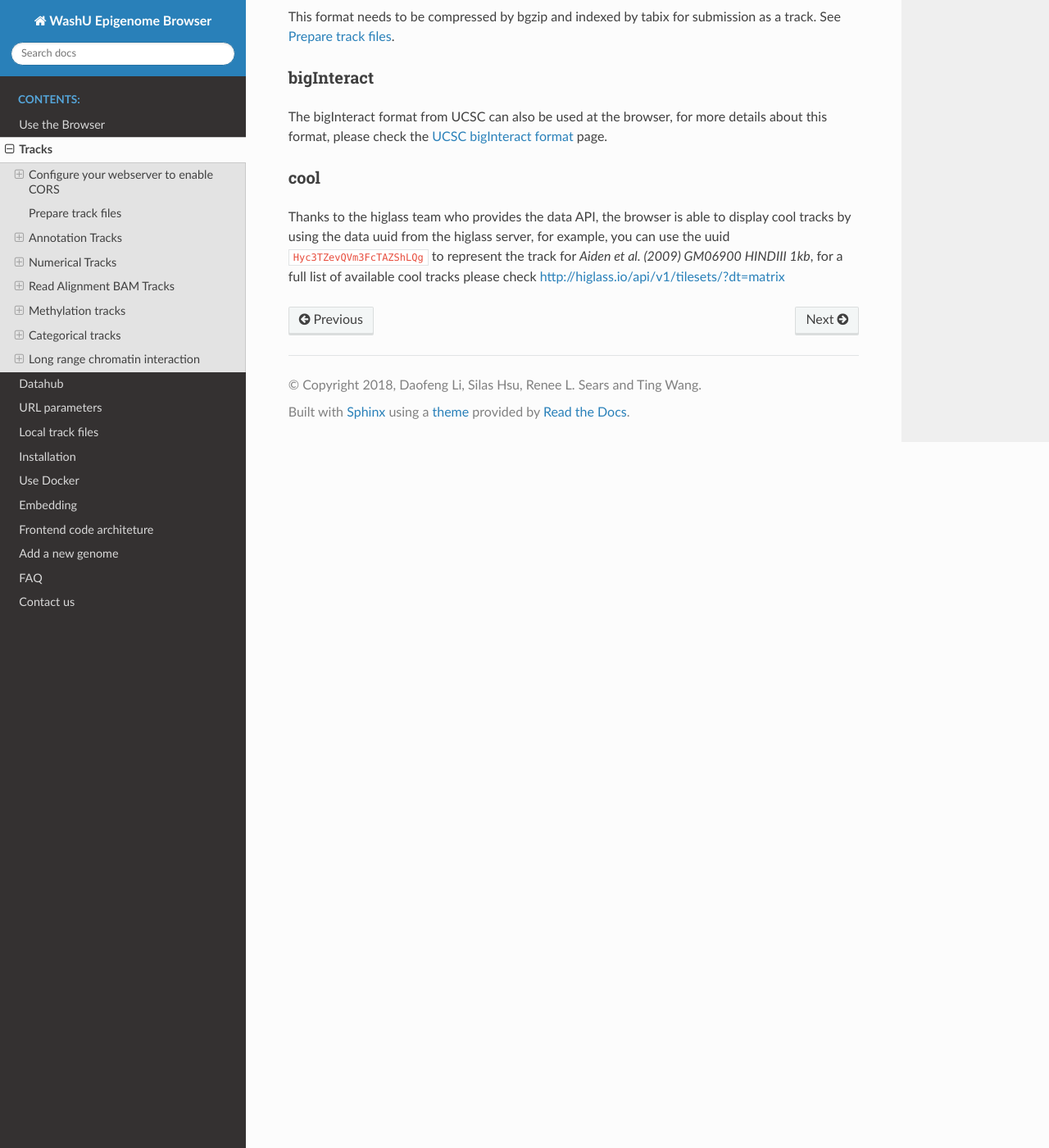
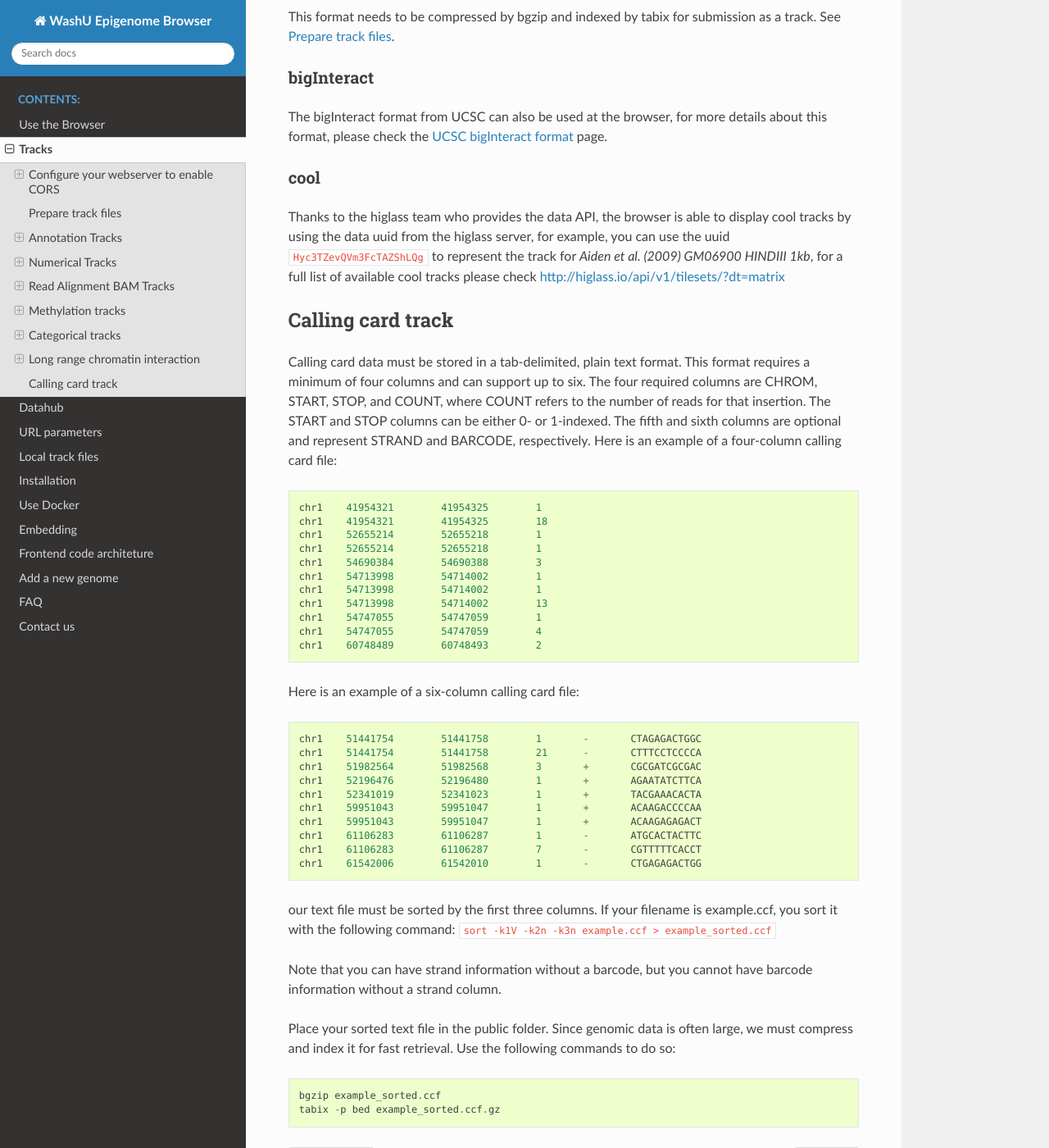
Before and after one commit to lidaof/eg-docs, a Sphinx documentation site: the page built from docs/tracks.rst, in a window 1280 px wide and 1400 px high, scrolled down 9564 px. Shown: the whole window at 82% size. Built offline with Sphinx 7.4.7 and the Read the Docs theme 2.0.0, drawn with Linux system fonts in a browser that asks for light colours.

```diff
--- a/docs/tracks.rst
+++ b/docs/tracks.rst
@@ -388,3 +388,42 @@ cool
 Thanks to the higlass team who provides the data API, the browser is able to display cool tracks by using the data uuid
 from the higlass server, for example, you can use the uuid ``Hyc3TZevQVm3FcTAZShLQg`` to represent the track for *Aiden et al. (2009) GM06900 HINDIII 1kb*,
 for a full list of available cool tracks please check http://higlass.io/api/v1/tilesets/?dt=matrix
+
+Calling card track
+------------------
+
+Calling card data must be stored in a tab-delimited, plain text format. This format requires a minimum of four columns and can support up to six. The four required columns are CHROM, START, STOP, and COUNT, where COUNT refers to the number of reads for that insertion. The START and STOP columns can be either 0- or 1-indexed. The fifth and sixth columns are optional and represent STRAND and BARCODE, respectively. Here is an example of a four-column calling card file::
+
+    chr1    41954321        41954325        1
+    chr1    41954321        41954325        18
+    chr1    52655214        52655218        1
+    chr1    52655214        52655218        1
+    chr1    54690384        54690388        3
+    chr1    54713998        54714002        1
+    chr1    54713998        54714002        1
+    chr1    54713998        54714002        13
+    chr1    54747055        54747059        1
+    chr1    54747055        54747059        4
+    chr1    60748489        60748493        2
+
+Here is an example of a six-column calling card file::
+
+    chr1    51441754        51441758        1       -       CTAGAGACTGGC
+    chr1    51441754        51441758        21      -       CTTTCCTCCCCA
+    chr1    51982564        51982568        3       +       CGCGATCGCGAC
+    chr1    52196476        52196480        1       +       AGAATATCTTCA
+    chr1    52341019        52341023        1       +       TACGAAACACTA
+    chr1    59951043        59951047        1       +       ACAAGACCCCAA
+    chr1    59951043        59951047        1       +       ACAAGAGAGACT
+    chr1    61106283        61106287        1       -       ATGCACTACTTC
+    chr1    61106283        61106287        7       -       CGTTTTTCACCT
+    chr1    61542006        61542010        1       -       CTGAGAGACTGG
+
+our text file must be sorted by the first three columns. If your filename is example.ccf, you sort it with the following command: ``sort -k1V -k2n -k3n example.ccf > example_sorted.ccf``
+
+Note that you can have strand information without a barcode, but you cannot have barcode information without a strand column.
+
+Place your sorted text file in the public folder. Since genomic data is often large, we must compress and index it for fast retrieval. Use the following commands to do so::
+
+    bgzip example_sorted.ccf
+    tabix -p bed example_sorted.ccf.gz
```
Also changed, not shown: docs/usage.rst (+70 -0 lines), docs/_static/fetch_seq.png (added), docs/_static/fetch_seq1.png (added), docs/_static/fetch_seq2.png (added), docs/_static/geneplot_1.png (added), docs/_static/geneplot_2.png (added), docs/_static/geneplot_3.png (added), docs/_static/geneplot_4.png (added), docs/_static/geneplot_5.png (added), docs/_static/geneplot_6.png (added), docs/_static/geneplot_7.png (added), docs/_static/session_dn_up.png (added), docs/_static/snp_1.png (added), docs/_static/snp_2.png (added), 1 more files.
